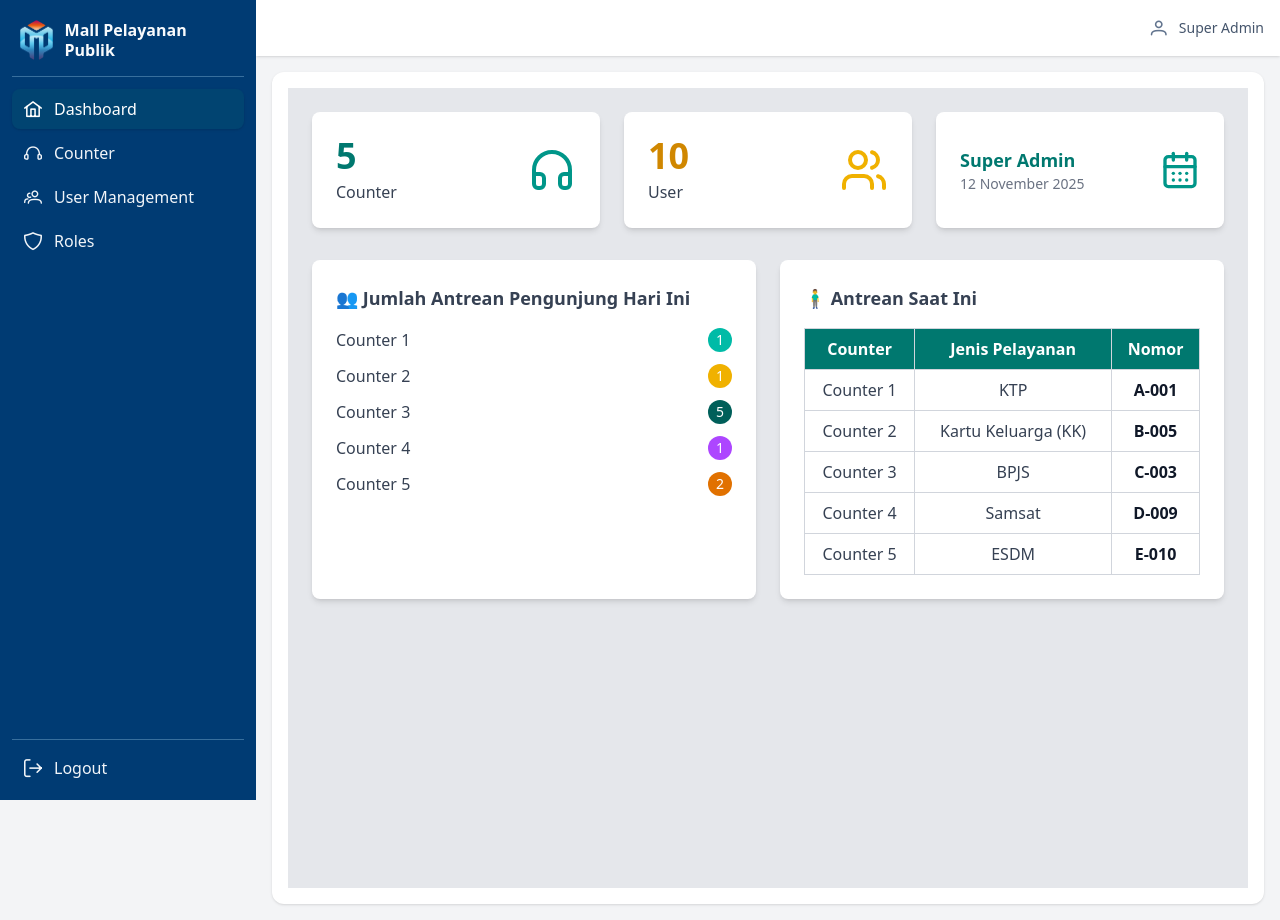
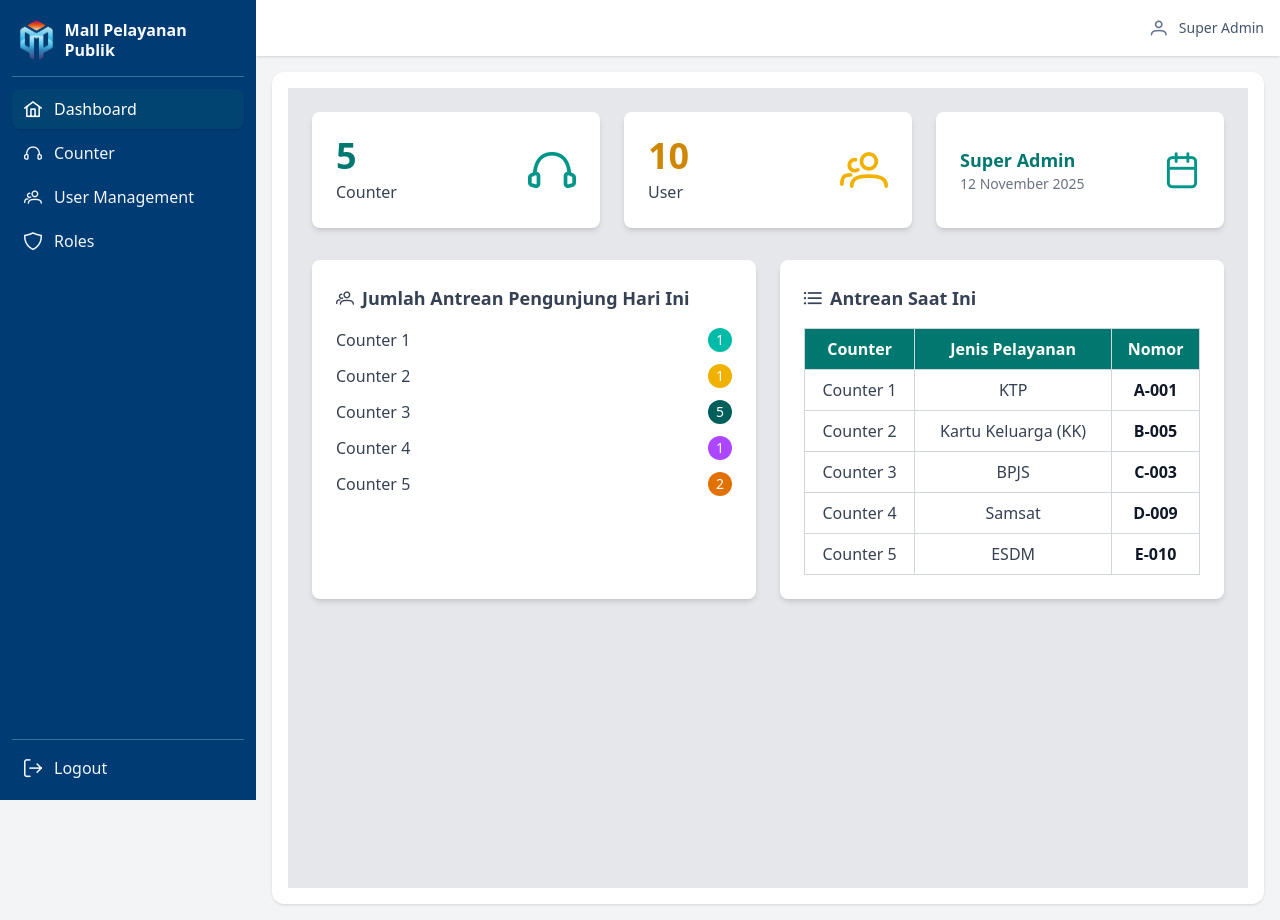
Before and after one commit to rafiazharr17/counter-frontend, a React (Vite) app: page /admin in a window 1280 px wide. Built offline with nearby package versions, Linux system fonts and the light colour scheme; no server answers.

Commit message:
membenarkan dashboard

```diff
--- a/src/pages/admin/DashboardAdmin.jsx
+++ b/src/pages/admin/DashboardAdmin.jsx
@@ -1,5 +1,4 @@
 import React from "react";
-import { Headphones, Users, CalendarDays } from "lucide-react";
 
 const DashboardAdmin = () => {
   return (
@@ -12,7 +11,7 @@ const DashboardAdmin = () => {
             <p className="text-4xl font-semibold text-teal-700">5</p>
             <p className="text-gray-700 mt-1">Counter</p>
           </div>
-          <Headphones size={48} className="text-teal-600" />
+          <i className="pi pi-headphones text-teal-600 text-5xl"></i>
         </div>
 
         {/* USER */}
@@ -21,7 +20,7 @@ const DashboardAdmin = () => {
             <p className="text-4xl font-semibold text-yellow-600">10</p>
             <p className="text-gray-700 mt-1">User</p>
           </div>
-          <Users size={48} className="text-yellow-500" />
+          <i className="pi pi-users text-yellow-500 text-5xl"></i>
         </div>
 
         {/* ADMIN INFO */}
@@ -30,7 +29,7 @@ const DashboardAdmin = () => {
             <p className="font-semibold text-teal-700 text-lg">Super Admin</p>
             <p className="text-gray-500 text-sm">12 November 2025</p>
           </div>
-          <CalendarDays size={40} className="text-teal-600" />
+          <i className="pi pi-calendar text-teal-600 text-4xl"></i>
         </div>
       </div>
 
@@ -39,7 +38,7 @@ const DashboardAdmin = () => {
         {/* JUMLAH ANTREAN */}
         <div className="bg-white shadow-md rounded-lg p-6">
           <p className="font-semibold text-gray-700 text-lg mb-4 flex gap-2 items-center">
-            👥 Jumlah Antrean Pengunjung Hari Ini
+            <i className="pi pi-users"></i> Jumlah Antrean Pengunjung Hari Ini
           </p>
 
           <div className="space-y-3">
@@ -65,7 +64,7 @@ const DashboardAdmin = () => {
         {/* TABEL ANTREAN SAAT INI */}
         <div className="bg-white shadow-md rounded-lg p-6">
           <p className="font-semibold text-gray-700 text-lg mb-4 flex gap-2 items-center">
-            🧍‍♂️ Antrean Saat Ini
+            <i className="pi pi-list"></i> Antrean Saat Ini
           </p>
 
           <table className="w-full border border-gray-300 text-gray-700">
```
